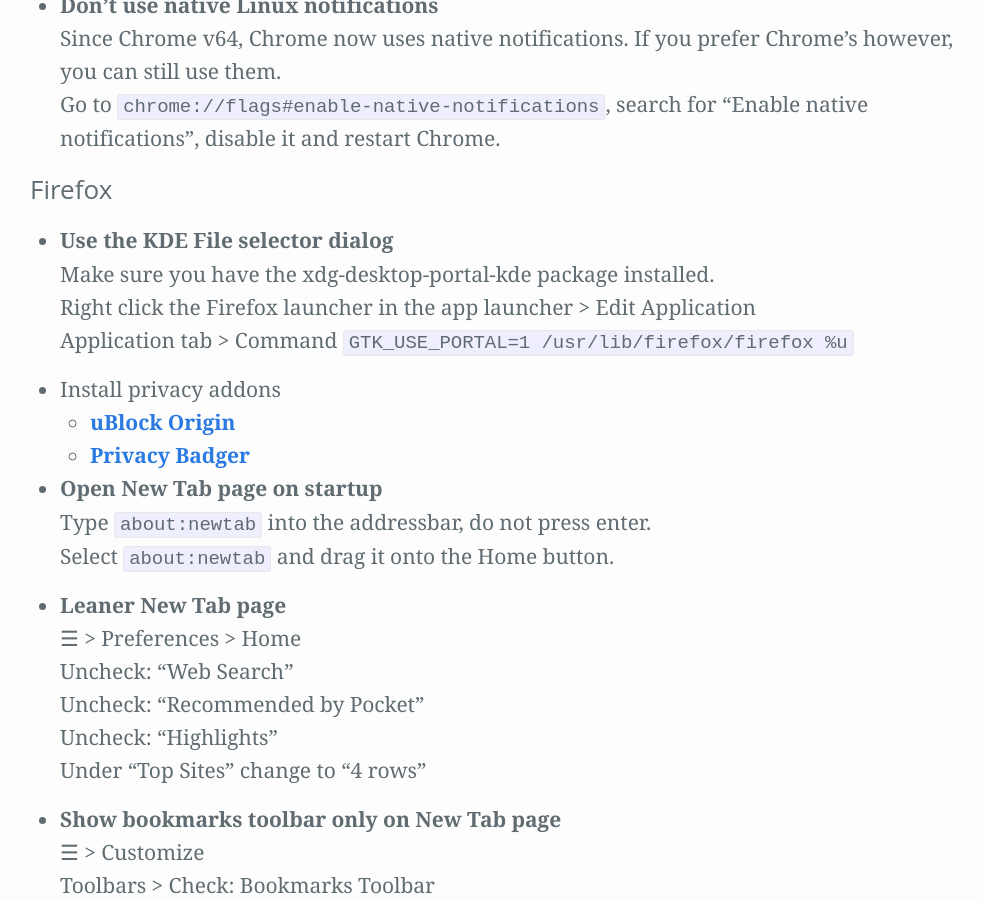
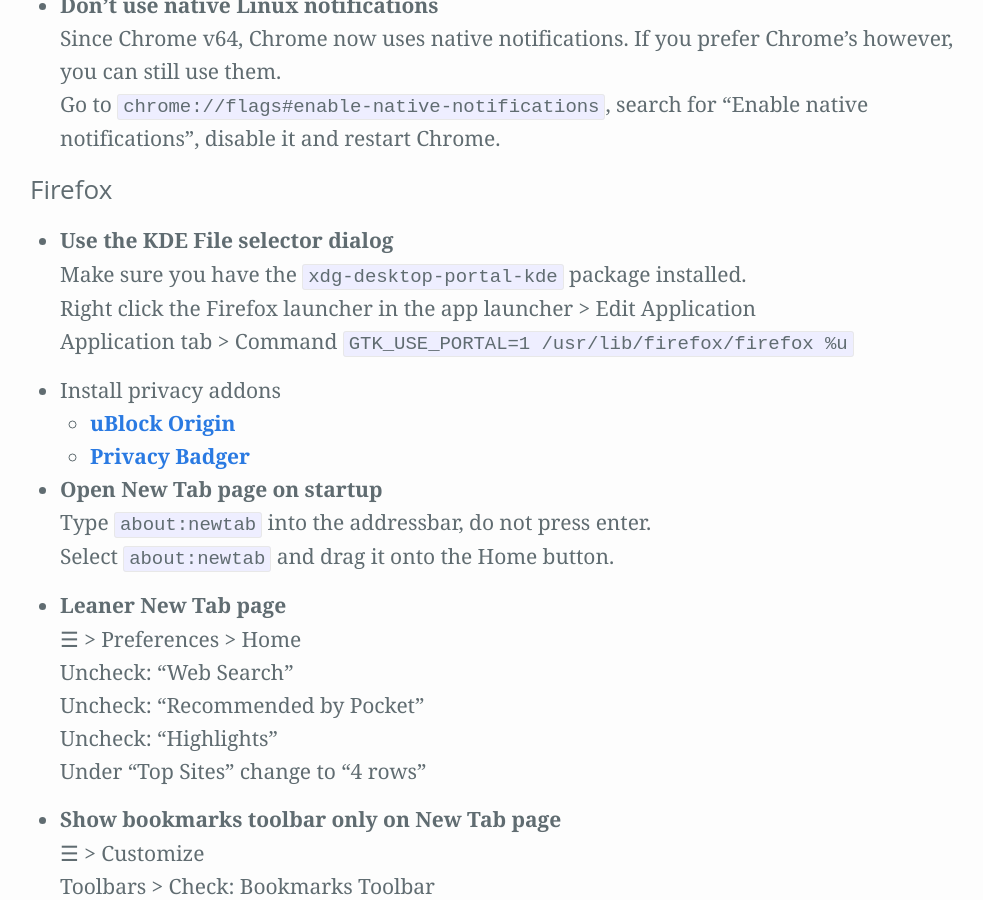
Before and after one commit to Zren/zren.github.io, a Jekyll site: the page built from kde.md, in a window 1280 px wide and 900 px high, scrolled down 9777 px. Shown: the whole window, without its empty margins (128-1111 px from the left). Built offline with Jekyll 4.4.1, drawn with Linux system fonts in a browser that asks for light colours.

Commit message:
add code tag

```diff
--- a/kde.md
+++ b/kde.md
@@ -399,7 +399,7 @@
 
 {% assign i = i | plus: 1 %}
 * {:#cfg-{{ i }}} Use the KDE File selector dialog
-  Make sure you have the xdg-desktop-portal-kde package installed.
+  Make sure you have the `xdg-desktop-portal-kde` package installed.
   Right click the Firefox launcher in the app launcher > Edit Application
   Application tab > Command `GTK_USE_PORTAL=1 /usr/lib/firefox/firefox %u`
 
```
